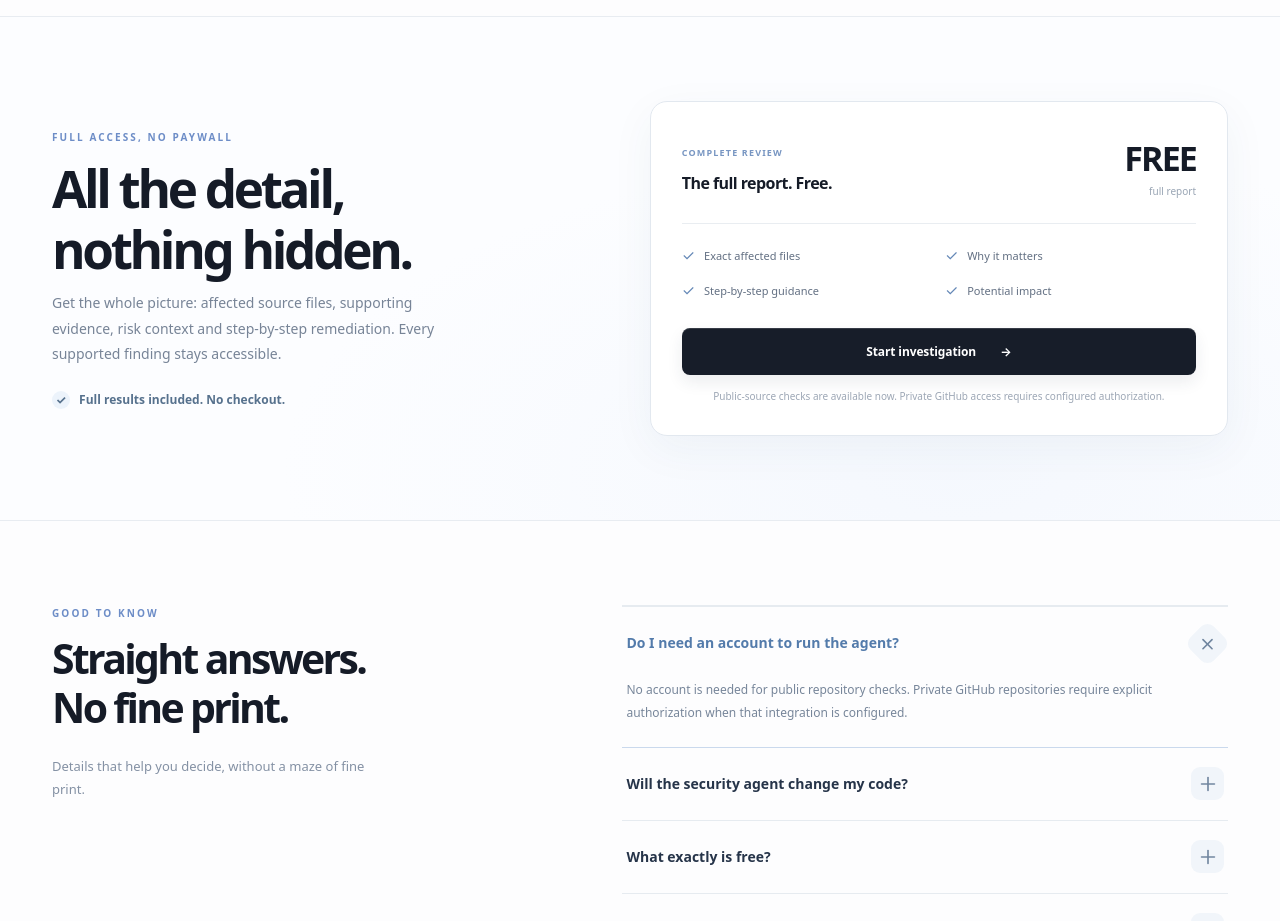
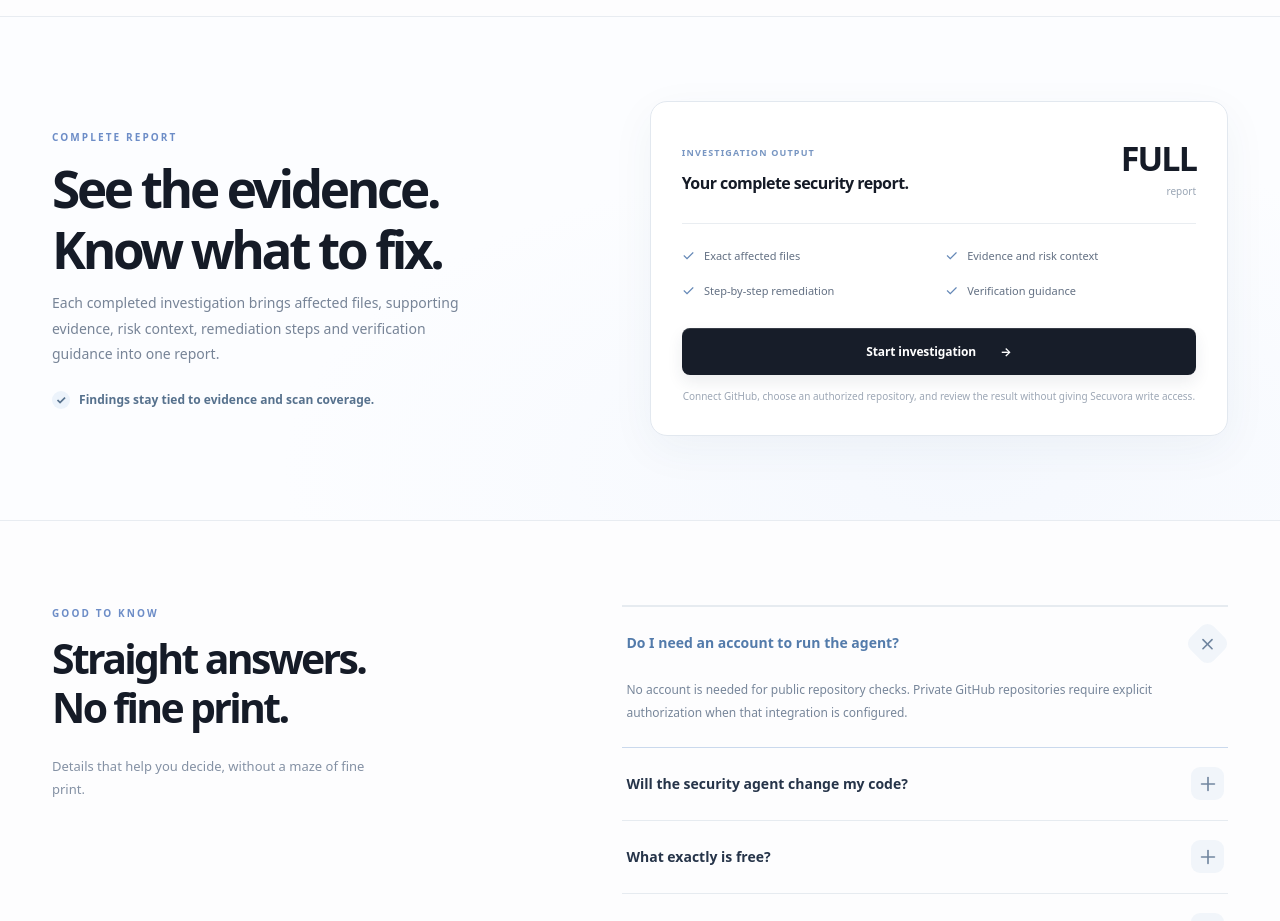
Before and after one commit to helloskyorigin/Safe-sure, a Next.js app: page / in a window 1280 px wide. Shown: the part 3560-4481 px from the top of the page. Built offline with nearby package versions, Linux system fonts and the light colour scheme.

Commit message:
Replace pricing-heavy free messaging with report value

```diff
--- a/components/PricingSection.tsx
+++ b/components/PricingSection.tsx
@@ -13,45 +13,38 @@ export default function PricingSection({ onOpenAssessment }: PricingSectionProps
   return (
     <section id="pricing" className="section bordered pricing-section">
       <div className="container pricing-grid">
-        <div className="pricing-intro ">
-          <p className="eyebrow">FULL ACCESS, NO PAYWALL</p>
+        <div className="pricing-intro">
+          <p className="eyebrow">COMPLETE REPORT</p>
           <h2>
-            All the detail,
+            See the evidence.
             <br />
-            nothing hidden.
+            Know what to fix.
           </h2>
           <p>
-            Get the whole picture: affected source files, supporting evidence, risk context and step-by-step remediation. Every supported finding stays accessible.
+            Each completed investigation brings affected files, supporting evidence, risk context,
+            remediation steps and verification guidance into one report.
           </p>
           <div className="no-renew">
-            <span>✓</span> Full results included. No checkout.
+            <span>✓</span> Findings stay tied to evidence and scan coverage.
           </div>
         </div>
 
-        <div className="price-card ">
+        <div className="price-card">
           <div className="price-top">
             <div>
-              <small>COMPLETE REVIEW</small>
-              <h3>The full report. Free.</h3>
+              <small>INVESTIGATION OUTPUT</small>
+              <h3>Your complete security report.</h3>
             </div>
             <div className="price">
-              FREE<span>full report</span>
+              FULL<span>report</span>
             </div>
           </div>
           <div className="price-divider"></div>
           <ul className="features">
-            <li>
-              <span>✓</span> Exact affected files
-            </li>
-            <li>
-              <span>✓</span> Why it matters
-            </li>
-            <li>
-              <span>✓</span> Step-by-step guidance
-            </li>
-            <li>
-              <span>✓</span> Potential impact
-            </li>
+            <li><span>✓</span> Exact affected files</li>
+            <li><span>✓</span> Evidence and risk context</li>
+            <li><span>✓</span> Step-by-step remediation</li>
+            <li><span>✓</span> Verification guidance</li>
           </ul>
           <a
             href="/assess"
@@ -62,7 +55,7 @@ export default function PricingSection({ onOpenAssessment }: PricingSectionProps
             Start investigation <span aria-hidden="true">→</span>
           </a>
           <p className="price-caption">
-            Public-source checks are available now. Private GitHub access requires configured authorization.
+            Connect GitHub, choose an authorized repository, and review the result without giving Secuvora write access.
           </p>
         </div>
       </div>
```
